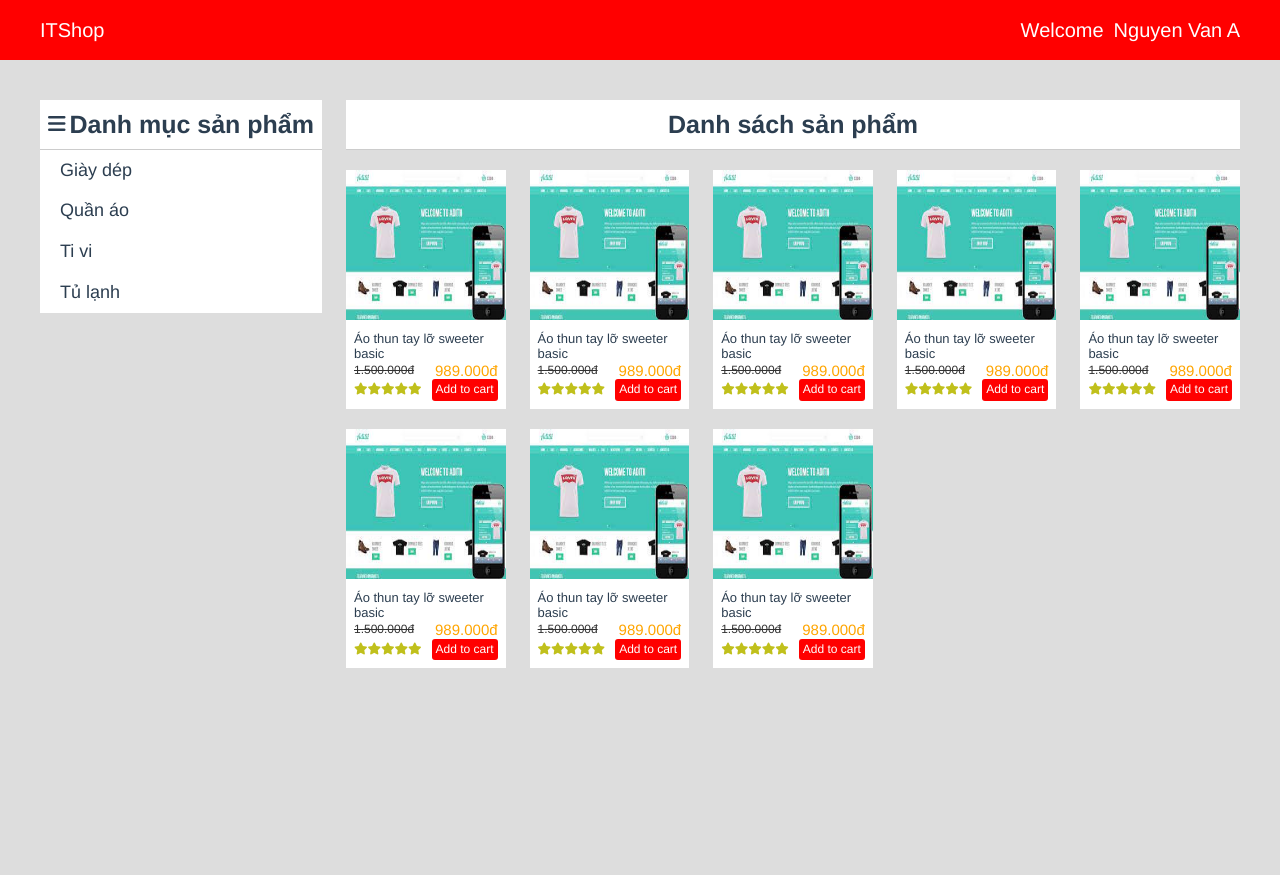
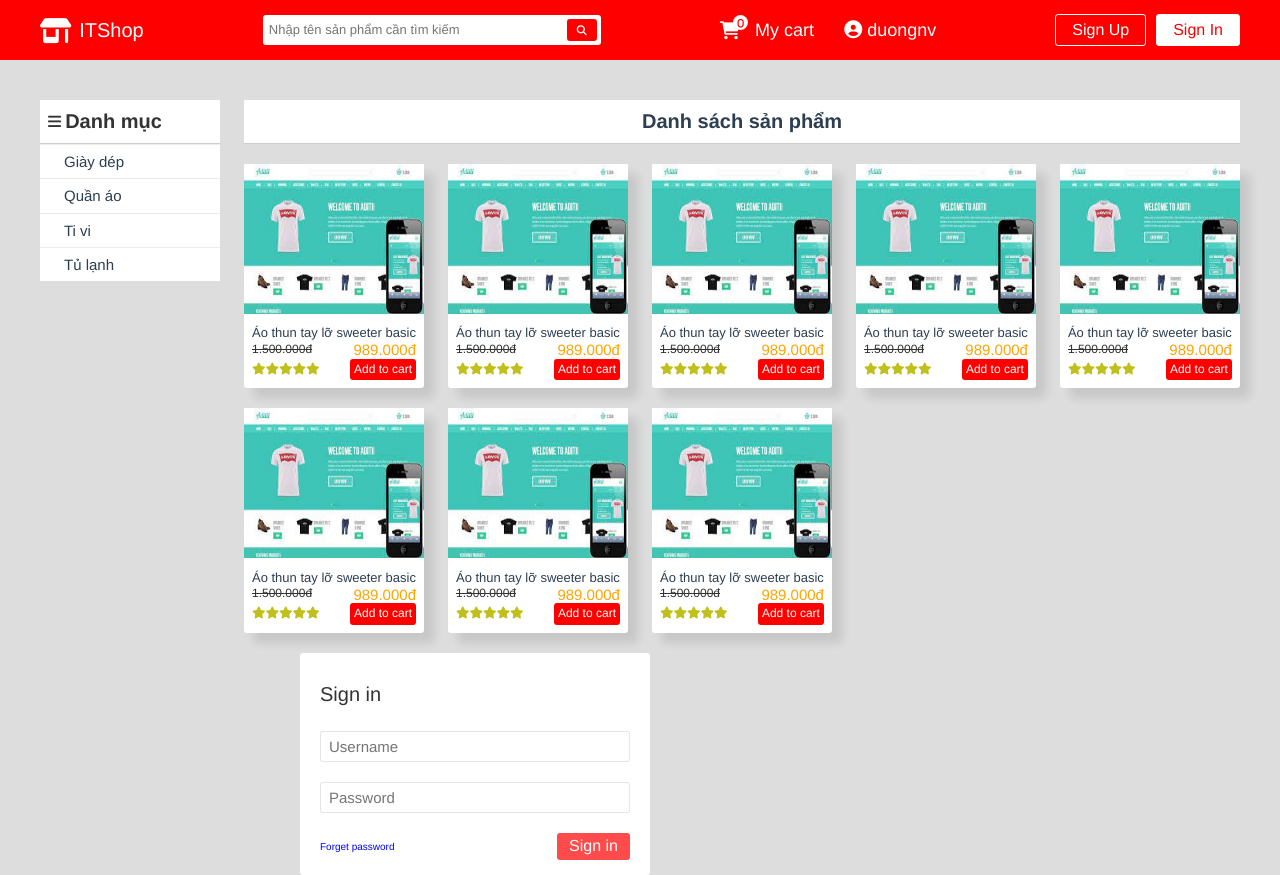
Before and after one commit to DuongNVIT/springvuejs-frontend, a Vue app in the folder springvuejs-frontend/: page / in a window 1280 px wide. Before the commit the page ends 800 px from the top, so only its background shows below. Built offline with nearby package versions, Linux system fonts and the light colour scheme.

Commit message:
login heading

```diff
--- a/springvuejs-frontend/src/App.vue
+++ b/springvuejs-frontend/src/App.vue
@@ -3,22 +3,24 @@
   <div class="category">
     <div class="grid wide">
       <div class="row">
-        <div class="col l-3">
+        <div class="col l-2">
           <Category />
         </div>
-        <div class="col l-9">
+        <div class="col l-10">
           <h1 class="product-heading">Danh sách sản phẩm</h1>
           <ProductList />
         </div>
       </div>
     </div>
   </div>
+  <Login/>
 </template>
 
 <script>
 import Header from "./components/Header.vue";
 import Category from "./components/Category.vue";
 import ProductList from "./components/ProductList.vue";
+import Login from "./components/Login.vue";
 
 export default {
   name: "App",
@@ -26,6 +28,7 @@ export default {
     Header,
     Category,
     ProductList,
+    Login
   },
 };
 </script>
@@ -54,7 +57,7 @@ body {
   align-items: center;
   justify-content: center;
   padding: 10px 8px;
-  font-size: 25px;
+  font-size: 20px;
   font-weight: 600;
   text-align: center;
   border-bottom: 1px solid #ccc;
--- a/springvuejs-frontend/src/components/Category.vue
+++ b/springvuejs-frontend/src/components/Category.vue
@@ -1,6 +1,6 @@
 <template>
     <div class="cate-wrapper">
-        <h1 class="heading"><i class="fa-solid fa-bars"></i>Danh mục sản phẩm</h1>
+        <h1 class="heading"><i class="fa-solid fa-bars"></i>Danh mục</h1>
         <ul class="list">
             <li class="item">Giày dép</li>
             <li class="item">Quần áo</li>
@@ -28,15 +28,17 @@ export default {
     display: flex;
     align-items: center;
     padding: 10px 8px;
-    font-size: 25px;
+    font-size: 20px;
     font-weight: 600;
     text-align: left;
     border-bottom: 1px solid #ccc;
+    color: #333;
 }
 
 .heading i {
-    font-size: 20px;
+    font-size: 15px;
     margin-right: 4px;
+    color: #333;
 }
 
 .list {
@@ -48,10 +50,11 @@ export default {
 
 .item {
     display: block;
-    padding: 10px 20px;
+    padding: 8px 24px;
     font-weight: 400;
-    font-size: 18px;
+    font-size: 15px;
     text-align: left;
+    border-top: 1px solid rgba(0, 0, 0, 0.08);
 }
 
 .item:hover {
--- a/springvuejs-frontend/src/components/Header.vue
+++ b/springvuejs-frontend/src/components/Header.vue
@@ -4,13 +4,33 @@
       <div class="wrapper">
         <div class="logo-navbar">
           <div class="logo">
+            <i class="fa-solid fa-shop"></i>
             <h1 class="logo-name">ITShop</h1>
           </div>
-          <nav class="navbar"></nav>
+        </div>
+        <div class="search">
+          <input
+            type="text"
+            class="form-search"
+            placeholder="Nhập tên sản phẩm cần tìm kiếm"
+          />
+          <i class="fa-solid fa-magnifying-glass"></i>
         </div>
         <div class="user">
-          <span class="welcome">Welcome </span>
-          <div class="user-name">Nguyen Van A</div>
+          <div class="user-cart">
+            <i class="fa-solid fa-cart-shopping">
+              <div class="cart-quantity">0</div>
+            </i>
+            My cart
+          </div>
+          <div class="user-name">
+            <i class="fa-solid fa-circle-user"></i>
+            duongnv
+          </div>
+        </div>
+        <div class="account">
+          <div class="logout">Sign Up</div>
+          <div class="login">Sign In</div>
         </div>
       </div>
     </div>
@@ -23,7 +43,7 @@ export default {
 };
 </script>
 
-<style>
+<style scoped>
 .header {
   height: 60px;
   width: 100%;
@@ -44,6 +64,18 @@ export default {
   justify-content: center;
 }
 
+.logo {
+  display: flex;
+  align-items: center;
+  justify-content: center;
+}
+
+.logo i {
+  color: white;
+  font-size: 25px;
+  margin-right: 8px;
+}
+
 .logo-name {
   font-size: 20px;
   margin: 0;
@@ -52,18 +84,95 @@ export default {
   font-weight: 400;
 }
 
+.search {
+  background-color: #fff;
+  padding: 4px;
+  border-radius: 3px;
+  display: flex;
+  align-items: center;
+}
+
+.form-search {
+  border: none;
+  outline: none;
+  width: 300px;
+  font-size: 13px;
+}
+
+.search i {
+  background-color: red;
+  color: white;
+  font-size: 10px;
+  /* padding: 10px; */
+  border-radius: 3px;
+  padding: 6px 10px;
+}
+
+.search i:hover {
+  opacity: 0.7;
+  cursor: pointer;
+}
 .user {
   height: 100%;
   display: flex;
   align-items: center;
   justify-content: center;
-	font-size: 20px;
+  font-size: 18px;
   color: #fff;
   font-weight: 400;
 }
 
-.welcome {
-	margin-right: 10px;
+.user-cart {
+  margin-right: 30px;
+  display: flex;
+  align-items: center;
+  justify-content: center;
+}
+
+.user-cart i {
+  position: relative;
+  margin-right: 15px;
+}
+
+.user-cart i .cart-quantity {
+  position: absolute;
+  bottom: 50%;
+  right: -40%;
+  font-size: 10px;
+  height: 15px;
+  width: 15px;
+  display: flex;
+  align-items: center;
+  justify-content: center;
+  background-color: white;
+  color: red;
+  border-radius: 50%;
+  border: 1px solid rgba(0, 0, 0, 0.05);
+}
+
+.account {
+  display: flex;
+  align-items: center;
+  color: white;
+}
+
+.login, .logout {
+  padding: 6px 16px;
+  border: 1px solid white;
+  border-radius: 3px;
+}
+
+.login {
+  margin-left: 10px;
+  background-color: #fff;
+  color: red;
+}
+
+.logout:hover, .login:hover {
+  background-color: #fff;
+  color: red;
+  cursor: pointer;
+  opacity: 0.9;
 }
 
 </style>
--- /dev/null
+++ b/springvuejs-frontend/src/components/Login.vue
@@ -0,0 +1,89 @@
+<template>
+  <div class="login-wrapper">
+    <div class="login-inner">
+      <div class="login-heading">Sign in</div>
+      <div class="login-content">
+        <input type="text" class="form-input" placeholder="Username" />
+        <input type="text" class="form-input" placeholder="Password" />
+        <div class="submit">
+          <div class="btn-forget">Forget password</div>
+          <button class="btn-login">Sign in</button>
+        </div>
+      </div>
+    </div>
+  </div>
+</template>
+
+<script>
+export default {
+  name: "Login",
+};
+</script>
+
+<style scoped>
+
+.login-wrapper {
+  margin-left: 300px;
+}
+.login-inner {
+  background-color: #fff;
+  width: 350px;
+  padding: 15px 20px;
+  border-radius: 3px;
+}
+
+.login-heading {
+  color: #333;
+  text-align: left;
+  font-size: 20px;
+  padding: 15px 0 25px 0;
+}
+
+.login-content {
+  display: flex;
+  flex-direction: column;
+}
+
+.form-input {
+  padding: 6px 8px;
+  font-size: 15px;
+  border: 1px solid rgba(0, 0, 0, 0.1);
+  border-radius: 3px;
+  margin-bottom: 20px;
+}
+
+.form-input:focus {
+  outline: 1px solid rgba(0, 0, 0, 0.8);
+}
+
+.submit {
+  display: flex;
+  align-items: center;
+  justify-content: space-between;
+}
+
+.btn-forget {
+  font-size: 10px;
+  color: blue
+}
+
+.btn-forget:hover {
+  opacity: 0.7;
+  cursor: pointer;
+}
+
+.btn-login {
+  border: none;
+  border-radius: 3px;
+  padding: 4px 12px;
+  background-color: red;
+  color: white;
+  opacity: 0.7;
+}
+
+.btn-login:hover {
+  opacity: 1;
+  cursor: pointer
+}
+
+</style>
--- a/springvuejs-frontend/src/components/ProductItem.vue
+++ b/springvuejs-frontend/src/components/ProductItem.vue
@@ -39,6 +39,14 @@ export default {};
   margin-bottom: 20px;
   display: flex;
   flex-direction: column;
+  transition: all 0.2s ease-in-out;
+  border-radius: 3px;
+  box-shadow: 10px 10px 10px rgba(0, 0, 0, 0.1);
+}
+
+.item-wrapper:hover {
+  cursor: pointer;
+  transform: translateY(-1px);
 }
 
 .item-img img {
```
Lines whose indentation alone changed are shown as unchanged.
